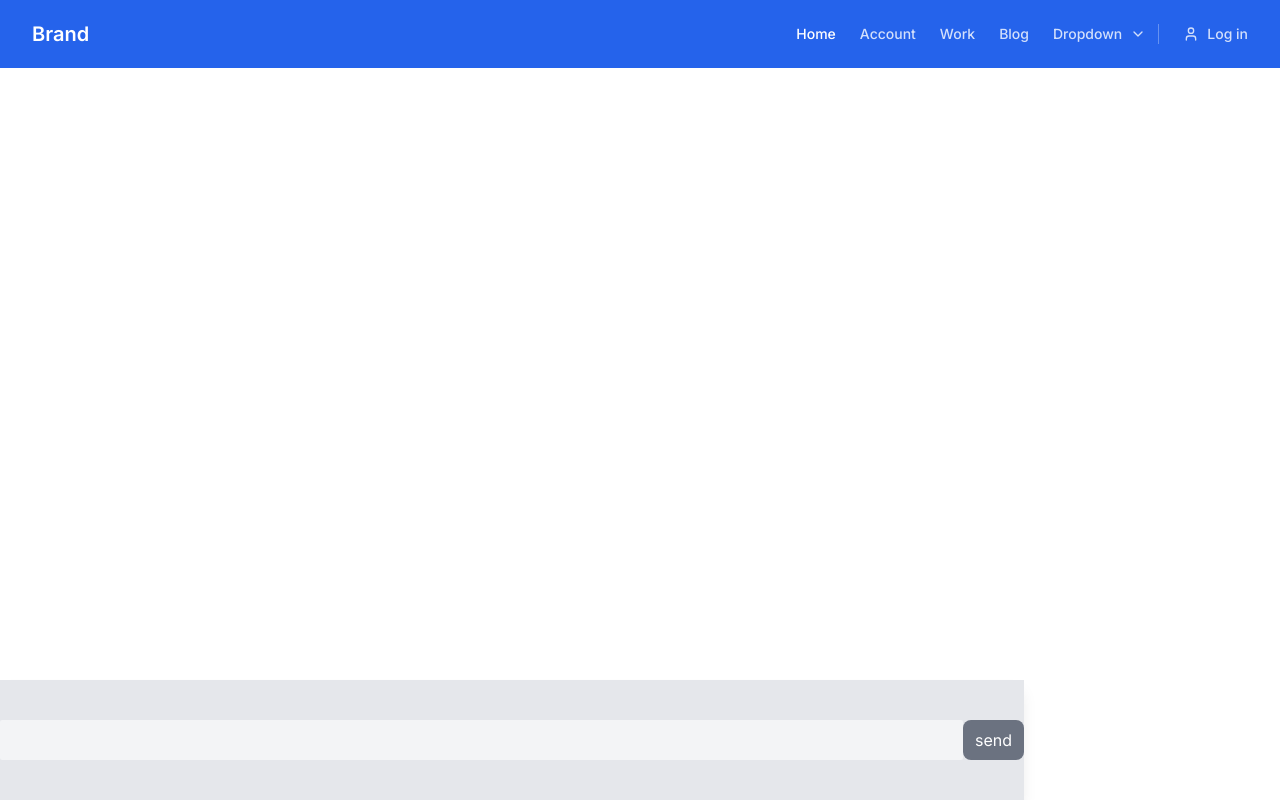
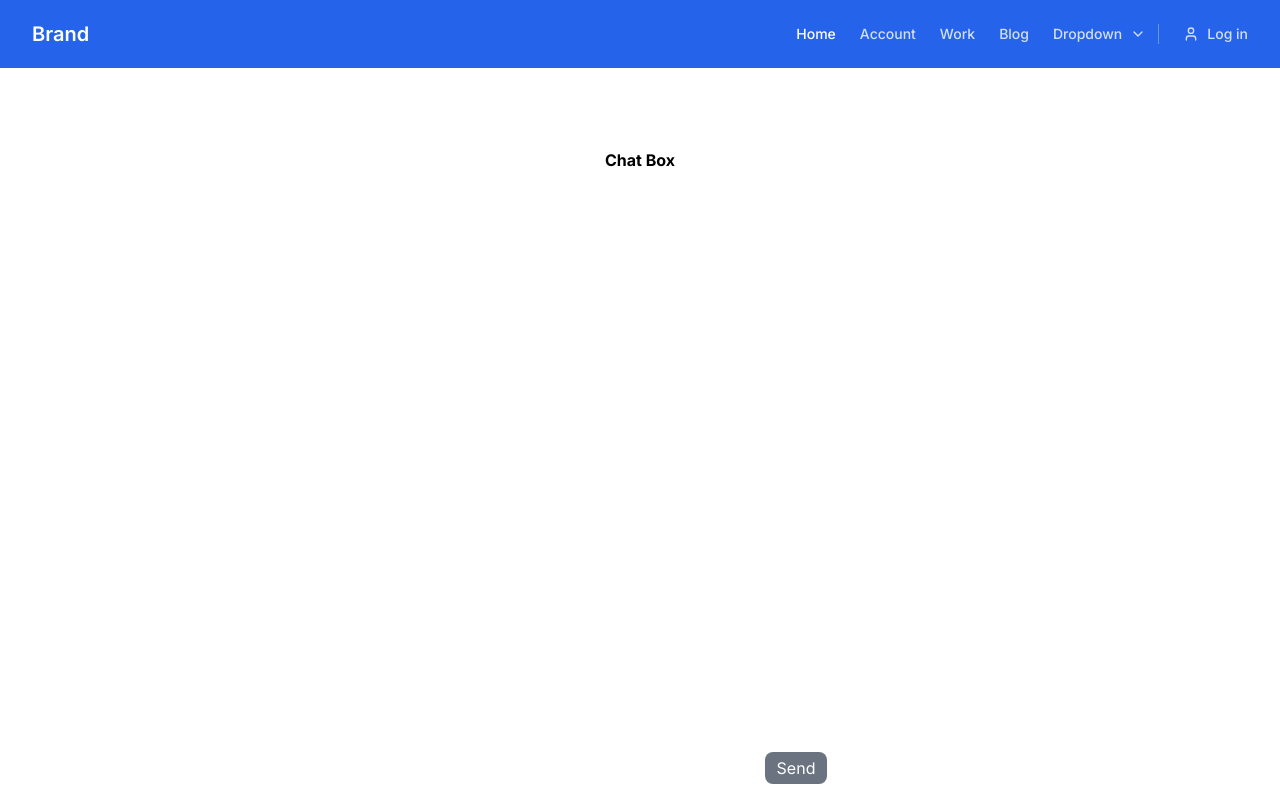
Before and after one commit to Neha-0713/frontend, a Next.js app: page /chatbox in a window 1280 px wide. Built offline with nearby package versions, Linux system fonts and the light colour scheme.

Commit message:
chatbox ui

```diff
--- a/src/app/chatbox/page.jsx
+++ b/src/app/chatbox/page.jsx
@@ -1,33 +1,16 @@
-'use client';
-import React, { useState } from 'react'
-
+import React from 'react'
 
 const chatbox = () => {
-  const [message,setMessage]=useState([]);
+  return (
+    <div>
+      <h1 className='font-bold font-3xl text-center'>Chat Box</h1>
+      <div className='flex flex-row justify-center w-full mx-auto fixed bottom-0 my-3'>
 
+        <input className='border-gray-300 rounded-md p-2 w-1/4' type="text" />
+        <button className='bg-gray-500 rounded-lg px-3 py-1 absolute ml-80 mt-1 mr-2 text-white'>Send</button>
+        </div>
+      </div>
 
-    const sendMessage=(e)=>{
-        console.log(e.target.value);
-        const newMsg={text:e.target.value};
-
-        setMessage([...message,newMsg])
-        e.target.value='';
-
-
-        }
-
-  return (
-    <div className='bg-gray-200 fixed bottom-0 w-full py-10 max-w-[80%] mx-auto shadow-lg '>
-        <div className='flex'>
-        <input className='w-full bg-gray-100 rounded-sm' type="text" />
-        <button className='w-auto  bg-gray-500 text-white rounded-lg px-3 py-2' onClick={sendMessage}>send</button>
-        </div>
-        <div>{
-          message.map((a)=>{return a.message})
-          }
-
-        </div>
-    </div>
   )
 }
 
```
